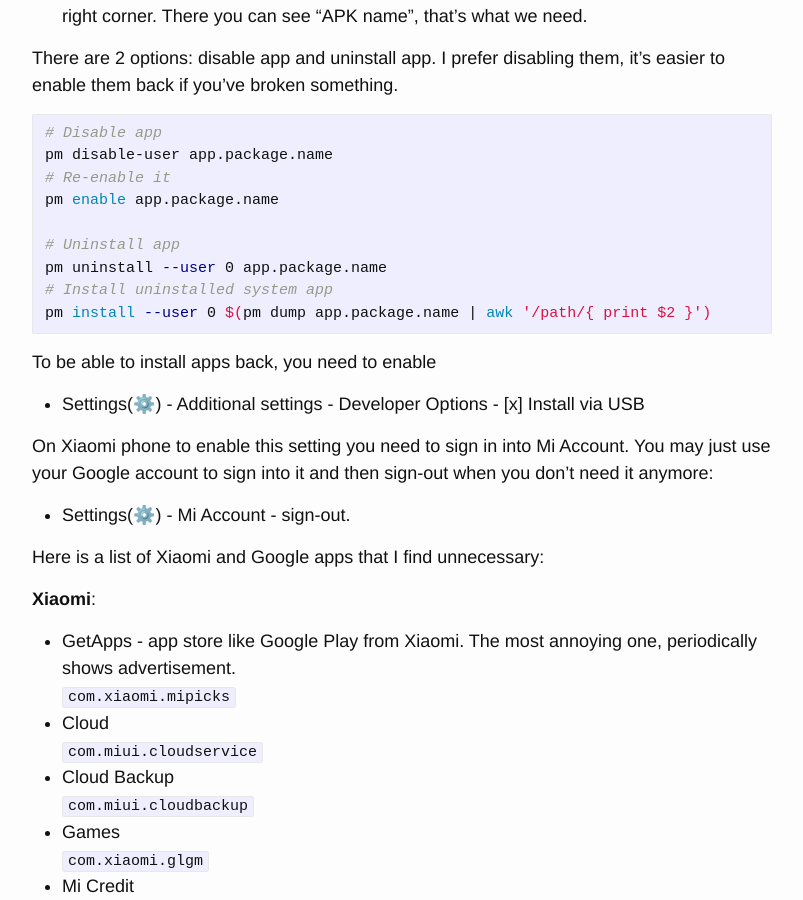
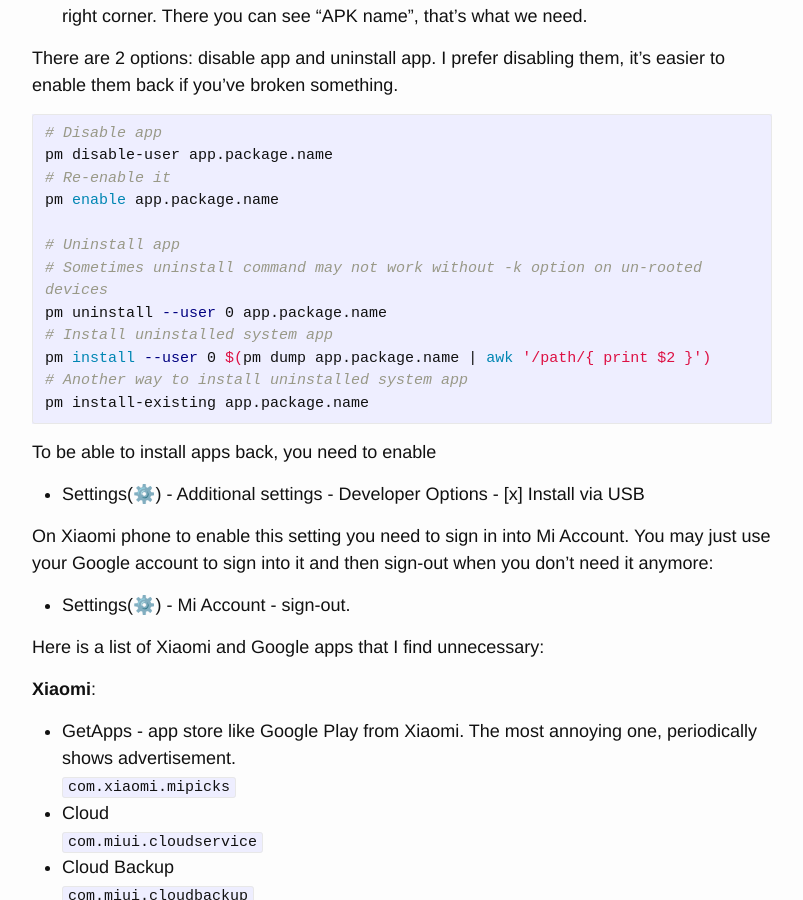
Before and after one commit to selivan/selivan.github.io, a Jekyll site: the page built from _posts/2020-02-25-removing-bloatware-from-xiaomi-miui-android.md, in a window 1280 px wide and 900 px high, scrolled down 1060 px. Shown: the whole window, without its empty margins (238-1041 px from the left). Built offline with Jekyll 4.4.1, drawn with Linux system fonts in a browser that asks for light colours.

Commit message:
Update 2020-02-25-removing-bloatware-from-xiaomi-miui-android.md

````diff
--- a/_posts/2020-02-25-removing-bloatware-from-xiaomi-miui-android.md
+++ b/_posts/2020-02-25-removing-bloatware-from-xiaomi-miui-android.md
@@ -33,9 +33,12 @@
 pm enable app.package.name
 
 # Uninstall app
+# Sometimes uninstall command may not work without -k option on un-rooted devices
 pm uninstall --user 0 app.package.name
 # Install uninstalled system app
 pm install --user 0 $(pm dump app.package.name | awk '/path/{ print $2 }')
+# Another way to install uninstalled system app
+pm install-existing app.package.name
 ```
 To be able to install apps back, you need to enable
 
````
